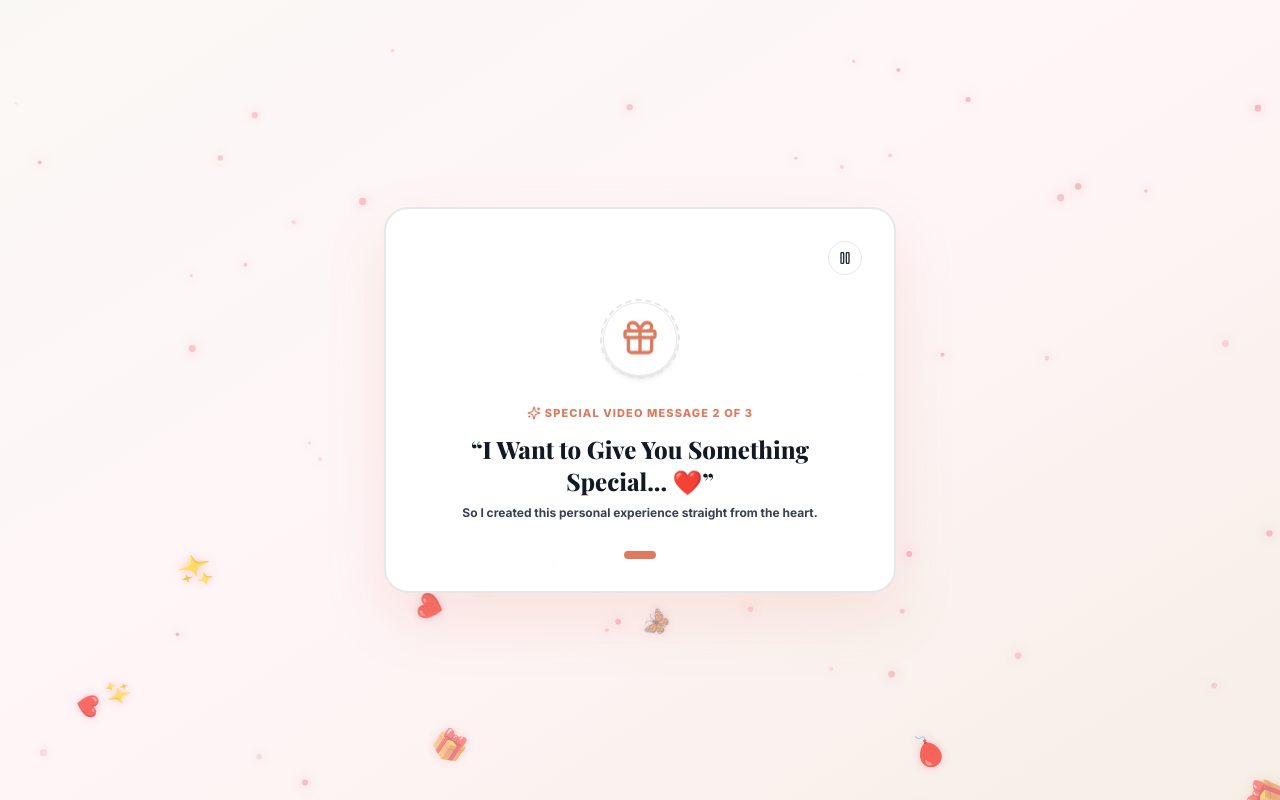
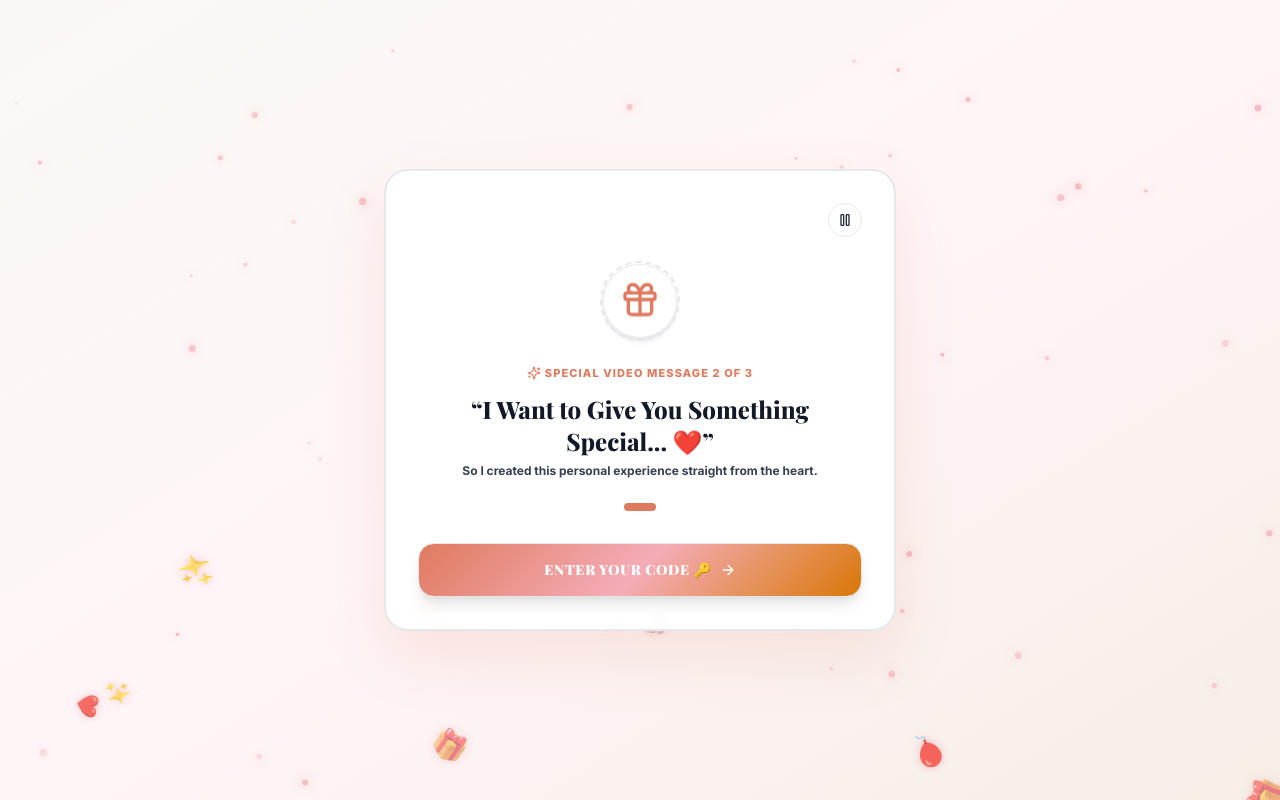
Before and after one commit to Jaswanth0811/Rakhi-2026, a Next.js app: page /rakhi in a window 1280 px wide. Built offline with nearby package versions, Linux system fonts and the light colour scheme; a web font is replaced by a local one.

Commit message:
Fix passcode keypad card opacity bug on stage transition

```diff
--- a/src/components/rakhi/CodeUnlockScreen.tsx
+++ b/src/components/rakhi/CodeUnlockScreen.tsx
@@ -1,15 +1,15 @@
 "use client";
 
 import { useState, useRef, useEffect } from "react";
-import { motion, AnimatePresence, useAnimationControls } from "framer-motion";
-import { Lock, Sparkles, AlertCircle, Delete, KeyRound, Play, Pause, Gift, Calendar, ArrowRight, RotateCcw, Heart } from "lucide-react";
+import { motion, AnimatePresence } from "framer-motion";
+import { Lock, Sparkles, AlertCircle, Delete, KeyRound, Play, Pause, Gift, ArrowRight, RotateCcw, Heart } from "lucide-react";
 import { sfx } from "@/lib/sfx";
 
 interface CodeUnlockScreenProps {
   onUnlockSuccess: (sisterName: string) => void;
 }
 
-type Stage = "video_intro" | "emotional_pause" | "code_invitation" | "keypad";
+type Stage = "video_intro" | "keypad";
 
 export default function CodeUnlockScreen({ onUnlockSuccess }: CodeUnlockScreenProps) {
   const [stage, setStage] = useState<Stage>("video_intro");
@@ -18,8 +18,8 @@ export default function CodeUnlockScreen({ onUnlockSuccess }: CodeUnlockScreenPr
   const [errorMsg, setErrorMsg] = useState<string | null>(null);
   const [isPlayingVideo, setIsPlayingVideo] = useState(true);
   const [beatIndex, setBeatIndex] = useState(0);
+  const [shakeCount, setShakeCount] = useState(0);
 
-  const shakeControls = useAnimationControls();
   const inputRefs = useRef<(HTMLInputElement | null)[]>([]);
 
   const storyBeats = [
@@ -33,43 +33,22 @@ export default function CodeUnlockScreen({ onUnlockSuccess }: CodeUnlockScreenPr
     if (stage !== "video_intro" || !isPlayingVideo) return;
 
     const interval = setInterval(() => {
-      setBeatIndex((prev) => {
-        if (prev < storyBeats.length - 1) {
-          return prev + 1;
-        } else {
-          clearInterval(interval);
-          setTimeout(() => {
-            setStage("emotional_pause");
-          }, 1200);
-          return prev;
-        }
-      });
-    }, 4000);
+      setBeatIndex((prev) => (prev + 1) % storyBeats.length);
+    }, 3800);
 
     return () => clearInterval(interval);
   }, [stage, isPlayingVideo]);
 
-  // Transition from emotional pause to code invitation
   useEffect(() => {
-    if (stage === "emotional_pause") {
-      const timer = setTimeout(() => {
-        setStage("code_invitation");
-      }, 2200);
-      return () => clearTimeout(timer);
+    if (stage === "keypad") {
+      setTimeout(() => {
+        inputRefs.current[0]?.focus();
+      }, 100);
     }
   }, [stage]);
 
-  useEffect(() => {
-    if (stage === "keypad") {
-      inputRefs.current[0]?.focus();
-    }
-  }, [stage]);
-
-  const triggerShake = async () => {
-    await shakeControls.start({
-      x: [-12, 12, -8, 8, -4, 4, 0],
-      transition: { duration: 0.5, ease: "easeInOut" },
-    });
+  const triggerShake = () => {
+    setShakeCount((prev) => prev + 1);
   };
 
   const handleOpenKeypad = () => {
@@ -178,17 +157,17 @@ export default function CodeUnlockScreen({ onUnlockSuccess }: CodeUnlockScreenPr
   return (
     <div className="flex flex-col items-center justify-center min-h-[100dvh] w-full p-4 sm:p-6 z-10 text-gray-900">
       <AnimatePresence mode="wait">
-        {/* STAGE 1: CINEMATIC OPENING & STORY BEATS (CRYSAL CLEAR BLACK TEXT ON LIGHT PEARL GLASS) */}
-        {stage !== "keypad" ? (
+        {/* STAGE 1: CINEMATIC VIDEO INTRO CARD */}
+        {stage === "video_intro" ? (
           <motion.div
             key="cinematic-opening-container"
             initial={{ opacity: 0, scale: 0.94, y: 15 }}
             animate={{ opacity: 1, scale: 1, y: 0 }}
             exit={{ opacity: 0, scale: 0.95, y: -15 }}
-            transition={{ duration: 0.7, ease: [0.16, 1, 0.3, 1] }}
+            transition={{ duration: 0.5, ease: [0.16, 1, 0.3, 1] }}
             className="w-full max-w-lg rounded-3xl bg-white/95 border-2 border-rose-200/90 p-6 sm:p-8 space-y-6 shadow-[0_25px_60px_rgba(224,122,95,0.15)] text-gray-900 relative overflow-hidden text-center backdrop-blur-2xl"
           >
-            {/* Play/Pause Control Only (Motion Presentation Tag Removed) */}
+            {/* Play/Pause Controls */}
             <div className="flex justify-end">
               <button
                 onClick={() => setIsPlayingVideo(!isPlayingVideo)}
@@ -200,7 +179,7 @@ export default function CodeUnlockScreen({ onUnlockSuccess }: CodeUnlockScreenPr
             </div>
 
             {/* Glowing 3D Gift Center Emblem */}
-            <div className="relative w-20 h-20 mx-auto flex items-center justify-center my-2">
+            <div className="relative w-20 h-20 mx-auto flex items-center justify-center my-1">
               <motion.div
                 animate={{ rotate: 360 }}
                 transition={{ duration: 20, repeat: Infinity, ease: "linear" }}
@@ -212,8 +191,7 @@ export default function CodeUnlockScreen({ onUnlockSuccess }: CodeUnlockScreenPr
             </div>
 
             {/* CINEMATIC STORY BEATS WITH BOLD BLACK TEXT */}
-            {stage === "video_intro" && (
-              <div className="space-y-3 min-h-[120px] flex flex-col items-center justify-center px-2">
+            <div className="space-y-3 min-h-[110px] flex flex-col items-center justify-center px-2">
               <span className="text-[11px] font-extrabold uppercase tracking-widest text-[#E07A5F] flex items-center gap-1">
                 <Sparkles className="w-3.5 h-3.5 text-[#E07A5F]" /> Special Video Message {beatIndex + 1} of 3
               </span>
@@ -224,8 +202,8 @@ export default function CodeUnlockScreen({ onUnlockSuccess }: CodeUnlockScreenPr
                   initial={{ opacity: 0, y: 15, scale: 0.96 }}
                   animate={{ opacity: 1, y: 0, scale: 1 }}
                   exit={{ opacity: 0, y: -15, scale: 0.96 }}
-                    transition={{ duration: 0.5, ease: "easeInOut" }}
-                    className="space-y-2"
+                  transition={{ duration: 0.4, ease: "easeInOut" }}
+                  className="space-y-1.5"
                 >
                   <h2 className="font-serif text-xl sm:text-2xl font-extrabold text-gray-900 leading-relaxed drop-shadow-xs">
                     &ldquo;{storyBeats[beatIndex].title}&rdquo;
@@ -236,43 +214,22 @@ export default function CodeUnlockScreen({ onUnlockSuccess }: CodeUnlockScreenPr
                 </motion.div>
               </AnimatePresence>
             </div>
-            )}
 
-            {/* STAGE: EMOTIONAL PAUSE */}
-            {stage === "emotional_pause" && (
-              <motion.div
-                initial={{ opacity: 0, scale: 0.9 }}
-                animate={{ opacity: 1, scale: 1 }}
-                transition={{ duration: 0.8 }}
-                className="min-h-[120px] flex flex-col items-center justify-center space-y-2"
-              >
-                <Heart className="w-6 h-6 text-rose-500 fill-rose-500 animate-pulse" />
-                <h3 className="font-serif text-xl sm:text-2xl font-extrabold text-gray-900">
-                  There&apos;s something waiting for you...
-                </h3>
-                <p className="text-xs text-[#E07A5F] font-extrabold italic">
-                  Only you can unlock it. ❤️
-                </p>
-              </motion.div>
-            )}
-
-            {/* STAGE: CODE INVITATION */}
-            {stage === "code_invitation" && (
-              <motion.div
-                initial={{ opacity: 0, y: 15 }}
-                animate={{ opacity: 1, y: 0 }}
-                transition={{ duration: 0.6 }}
-                className="space-y-4 min-h-[120px] flex flex-col items-center justify-center"
-              >
-                <div className="space-y-1">
-                  <h3 className="font-serif text-2xl font-extrabold text-gray-900">
-                    Your Surprise Is Ready 🎁
-                  </h3>
-                  <p className="text-xs text-gray-700 font-bold">
-                    Enter your 4-digit DDMM birthday passcode to unlock.
-                  </p>
+            {/* Reel Progress Dots */}
+            <div className="flex justify-center items-center gap-2">
+              {storyBeats.map((_, i) => (
+                <button
+                  key={i}
+                  onClick={() => setBeatIndex(i)}
+                  className={`h-2 rounded-full transition-all cursor-pointer ${
+                    i === beatIndex ? "bg-[#E07A5F] w-8" : "bg-rose-200 w-2 hover:bg-rose-300"
+                  }`}
+                />
+              ))}
             </div>
 
+            {/* PROMINENT ALWAYS-VISIBLE 'ENTER YOUR CODE' BUTTON */}
+            <div className="pt-2">
               <motion.button
                 whileHover={{ scale: 1.03 }}
                 whileTap={{ scale: 0.96 }}
@@ -285,34 +242,24 @@ export default function CodeUnlockScreen({ onUnlockSuccess }: CodeUnlockScreenPr
                 <span>ENTER YOUR CODE 🔑</span>
                 <ArrowRight className="w-4 h-4 text-white" />
               </motion.button>
-              </motion.div>
-            )}
-
-            {/* Progress Dots */}
-            {stage === "video_intro" && (
-              <div className="flex justify-center items-center gap-2 pt-1">
-                {storyBeats.map((_, i) => (
-                  <span
-                    key={i}
-                    className={`h-2 rounded-full transition-all ${
-                      i === beatIndex ? "bg-[#E07A5F] w-8" : "bg-rose-200 w-2"
-                    }`}
-                  />
-                ))}
             </div>
-            )}
           </motion.div>
         ) : (
-          /* STAGE 2: DDMM BIRTHDAY PASSCODE KEYPAD */
+          /* STAGE 2: DDMM BIRTHDAY PASSCODE KEYPAD (VISIBLE AT OPACITY 1 IMMEDIATELY) */
           <motion.div
-            key="passcode-keypad"
-            initial={{ opacity: 0, scale: 0.92, y: 20 }}
-            animate={shakeControls}
-            exit={{ opacity: 0, scale: 0.95 }}
+            key={`passcode-keypad-${shakeCount}`}
+            initial={{ opacity: 0, scale: 0.94, y: 15 }}
+            animate={{
+              opacity: 1,
+              scale: 1,
+              y: 0,
+              x: shakeCount > 0 ? [-12, 12, -8, 8, -4, 4, 0] : 0,
+            }}
+            exit={{ opacity: 0, scale: 0.95, y: -15 }}
             transition={{ duration: 0.4, ease: "easeOut" }}
             className="w-full max-w-md rounded-3xl bg-white/95 border-2 border-rose-200/90 p-5 sm:p-7 space-y-5 shadow-[0_20px_50px_rgba(224,122,95,0.15)] backdrop-blur-xl relative overflow-hidden text-center text-gray-900"
           >
-            {/* Replay Motion Header Pill */}
+            {/* Replay Video Story Pill Button */}
             <div className="flex justify-between items-center mb-1">
               <button
                 onClick={() => {
```
Lines whose indentation alone changed are shown as unchanged.
